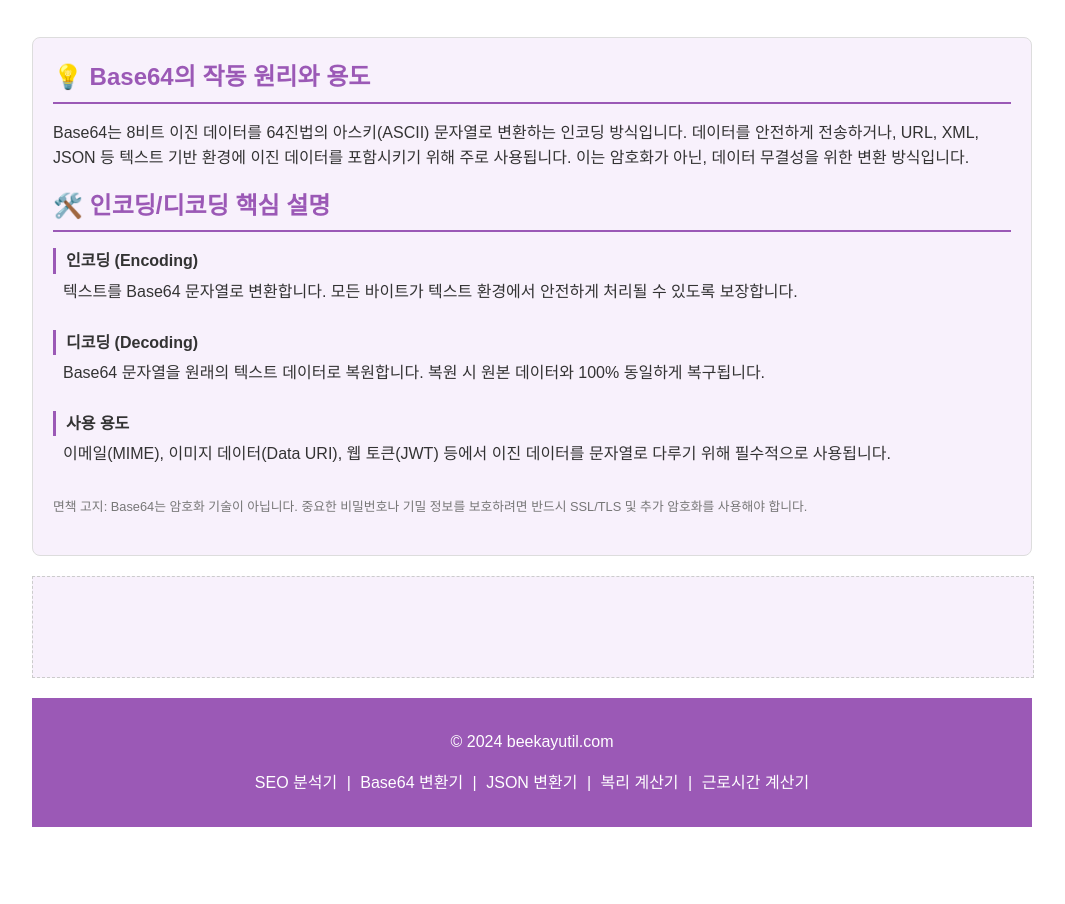
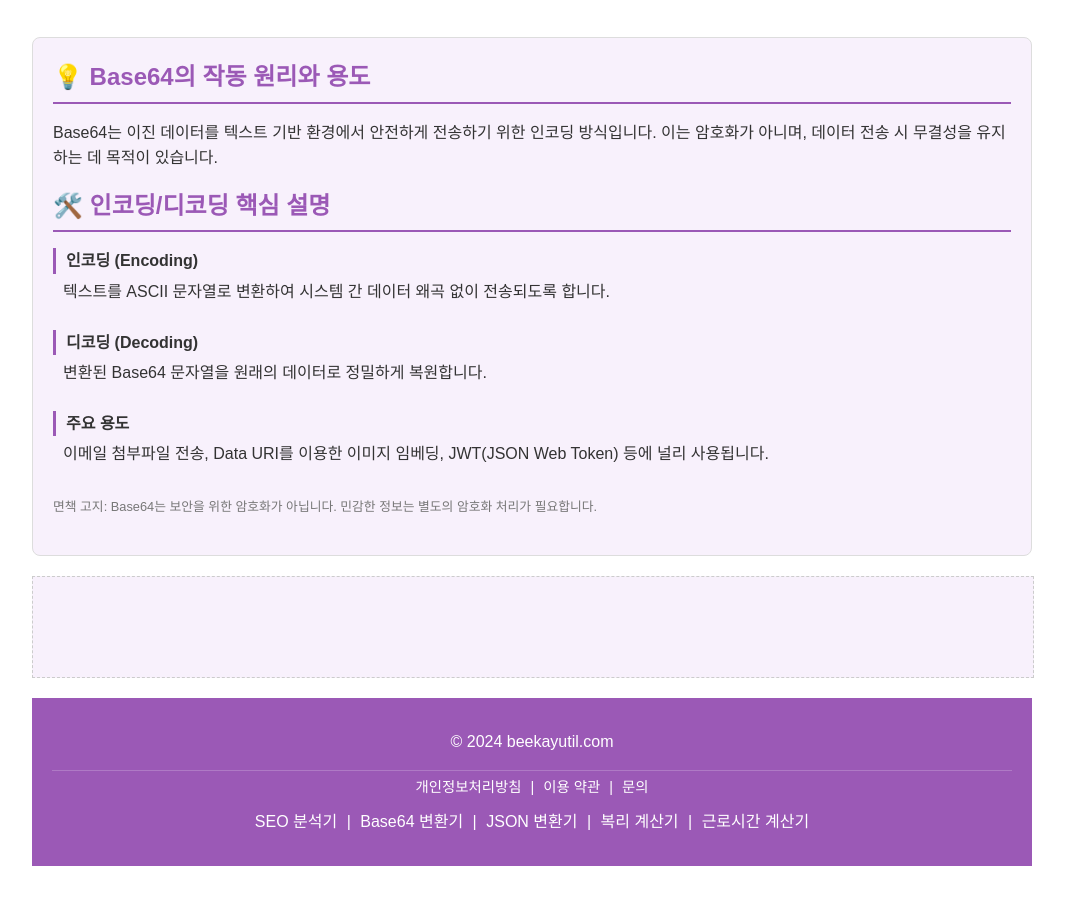
Before and after one commit to ckqudrnjs-beep/Base64, a plain HTML site: page index.html in a window 1280 px wide. Shown: the part 898-1802 px from the top of the page, without its empty margins (108-1173 px from the left). Drawn offline with Linux system fonts and the light colour scheme.

Commit message:
Update index.html

```diff
--- a/index.html
+++ b/index.html
@@ -6,6 +6,7 @@
 
     <meta name="google-site-verification" content="xzkheGRMivderCUCnHm9B8_Z2FEEcHmpLd70ckO_oAA" />
 
+    <link rel="canonical" href="https://base64.beekayutil.com/" />
     <link rel="alternate" hreflang="ko" href="https://base64.beekayutil.com/" />
     <link rel="alternate" hreflang="en" href="https://base64.beekayutil.com/en" />
 
@@ -128,7 +129,7 @@
             color: #888;
         }
 
-        /* SEO 정보 섹션 (Info-Section) */
+        /* SEO 정보 섹션 */
         .info-section {
             margin-top: 40px;
             padding: 20px;
@@ -144,7 +145,7 @@
         .info-section dd { margin-left: 0; padding: 5px 0 10px 10px; border-bottom: 1px dotted var(--light-border); }
         .disclaimer small { font-size: 0.8em; color: #777; }
 
-        /* Footer 역할을 하는 div 스타일 */
+        /* Footer 스타일 */
         .content-footer-area {
             margin: 0 auto;
             width: 100%;
@@ -162,8 +163,13 @@
             text-decoration: none;
             margin: 0 5px;
         }
+        .footer-legal {
+            margin-top: 10px;
+            padding-top: 5px;
+            border-top: 1px solid rgba(255, 255, 255, 0.2);
+            font-size: 0.9em;
+        }
 
-        /* 반응형 디자인 */
         @media (max-width: 768px) {
             .io-section {
                 flex-direction: column;
@@ -199,7 +205,7 @@
             <div class="controls">
                 <button id="encodeBtn">Base64 인코딩</button>
                 <button id="decodeBtn">Base64 디코딩</button>
-                <button id="clearBtn">초기화</button>
+                <button id="clearBtn" style="background-color: #7f8c8d;">초기화</button>
             </div>
 
             <div id="message"></div>
@@ -230,24 +236,25 @@
 
         <section class="info-section">
             <h2 id="principle">💡 Base64의 작동 원리와 용도</h2>
+
             <p>
-                Base64는 8비트 이진 데이터를 64진법의 아스키(ASCII) 문자열로 변환하는 인코딩 방식입니다. 데이터를 안전하게 전송하거나, URL, XML, JSON 등 텍스트 기반 환경에 이진 데이터를 포함시키기 위해 주로 사용됩니다. 이는 암호화가 아닌, 데이터 무결성을 위한 변환 방식입니다.
+                Base64는 이진 데이터를 텍스트 기반 환경에서 안전하게 전송하기 위한 인코딩 방식입니다. 이는 암호화가 아니며, 데이터 전송 시 무결성을 유지하는 데 목적이 있습니다.
             </p>
 
             <h2 id="faq">🛠️ 인코딩/디코딩 핵심 설명</h2>
             <dl>
                 <dt>인코딩 (Encoding)</dt>
-                <dd>텍스트를 Base64 문자열로 변환합니다. 모든 바이트가 텍스트 환경에서 안전하게 처리될 수 있도록 보장합니다.</dd>
+                <dd>텍스트를 ASCII 문자열로 변환하여 시스템 간 데이터 왜곡 없이 전송되도록 합니다.</dd>
 
                 <dt>디코딩 (Decoding)</dt>
-                <dd>Base64 문자열을 원래의 텍스트 데이터로 복원합니다. 복원 시 원본 데이터와 100% 동일하게 복구됩니다.</dd>
+                <dd>변환된 Base64 문자열을 원래의 데이터로 정밀하게 복원합니다.</dd>
 
-                <dt>사용 용도</dt>
-                <dd>이메일(MIME), 이미지 데이터(Data URI), 웹 토큰(JWT) 등에서 이진 데이터를 문자열로 다루기 위해 필수적으로 사용됩니다.</dd>
+                <dt>주요 용도</dt>
+                <dd>이메일 첨부파일 전송, Data URI를 이용한 이미지 임베딩, JWT(JSON Web Token) 등에 널리 사용됩니다.</dd>
             </dl>
 
             <p class="disclaimer">
-                <small>면책 고지: Base64는 암호화 기술이 아닙니다. 중요한 비밀번호나 기밀 정보를 보호하려면 반드시 SSL/TLS 및 추가 암호화를 사용해야 합니다.</small>
+                <small>면책 고지: Base64는 보안을 위한 암호화가 아닙니다. 민감한 정보는 별도의 암호화 처리가 필요합니다.</small>
             </p>
         </section>
 
@@ -265,9 +272,14 @@
 
         <div class="content-footer-area">
             <p>&copy; 2024 beekayutil.com</p>
-            <p>
+            <div class="footer-legal">
+                <a href="https://beekayutil.com/privacy">개인정보처리방침</a> |
+                <a href="https://beekayutil.com/terms">이용 약관</a> |
+                <a href="https://beekayutil.com/contact">문의</a>
+            </div>
+            <p style="margin-top:10px;">
                 <a href="https://beekayutil.com" target="_blank">SEO 분석기</a> |
-                <a href="https://base64.beekayutil.com" target="_blank">Base64 변환기</a> |
+                <a href="https://base64.beekayutil.com">Base64 변환기</a> |
                 <a href="https://json.beekayutil.com" target="_blank">JSON 변환기</a> |
                 <a href="https://compound.beekayutil.com" target="_blank">복리 계산기</a> |
                 <a href="https://labor.beekayutil.com" target="_blank">근로시간 계산기</a>
@@ -298,11 +310,9 @@
             try {
                 let result = '';
                 if (type === 'encode') {
-                    // 텍스트를 Base64로 인코딩
                     result = btoa(unescape(encodeURIComponent(inputText)));
                     showMessage('✅ Base64 인코딩 완료.', 'success');
                 } else if (type === 'decode') {
-                    // Base64를 텍스트로 디코딩
                     result = decodeURIComponent(escape(atob(inputText)));
                     showMessage('✅ Base64 디코딩 완료.', 'success');
                 }
@@ -315,7 +325,7 @@
 
         function showMessage(text, type) {
             messageEl.textContent = text;
-            messageEl.className = type; // success 또는 error 클래스 적용
+            messageEl.className = type;
             messageEl.style.display = 'block';
         }
 
```
